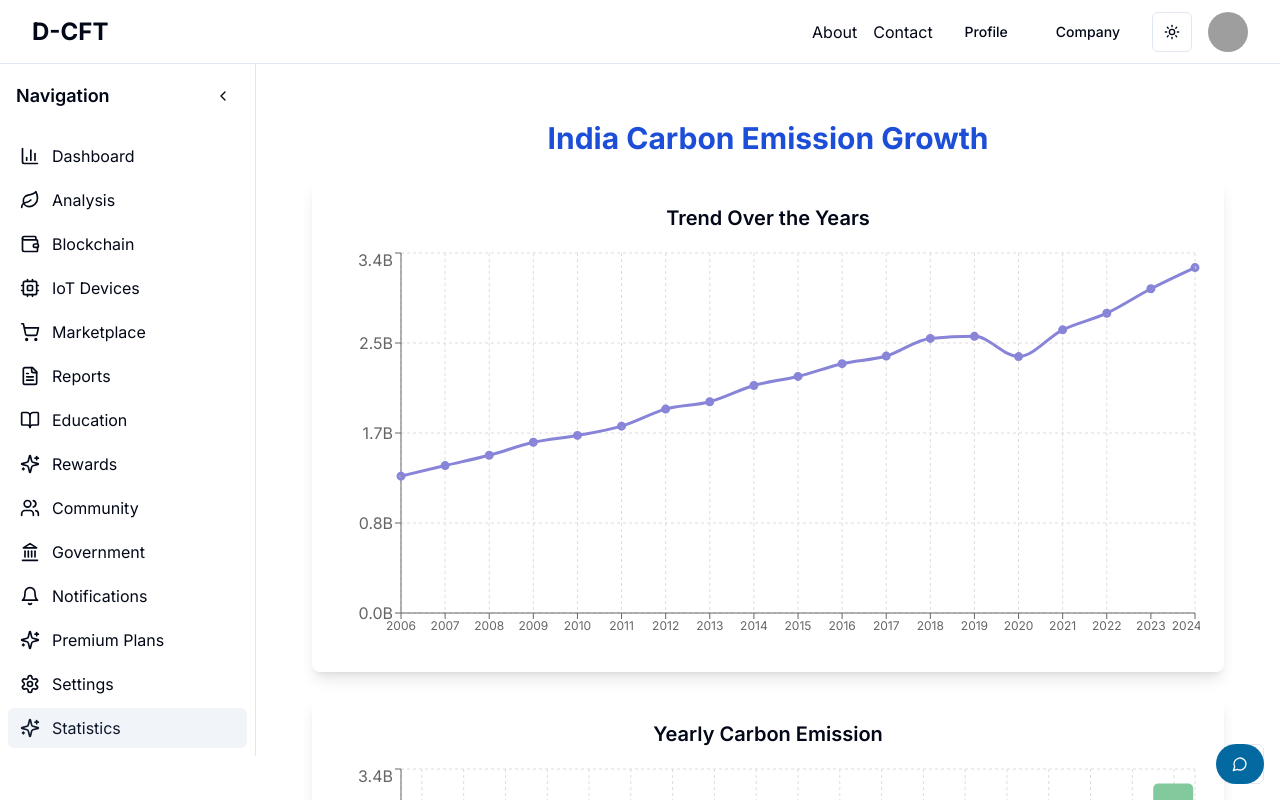
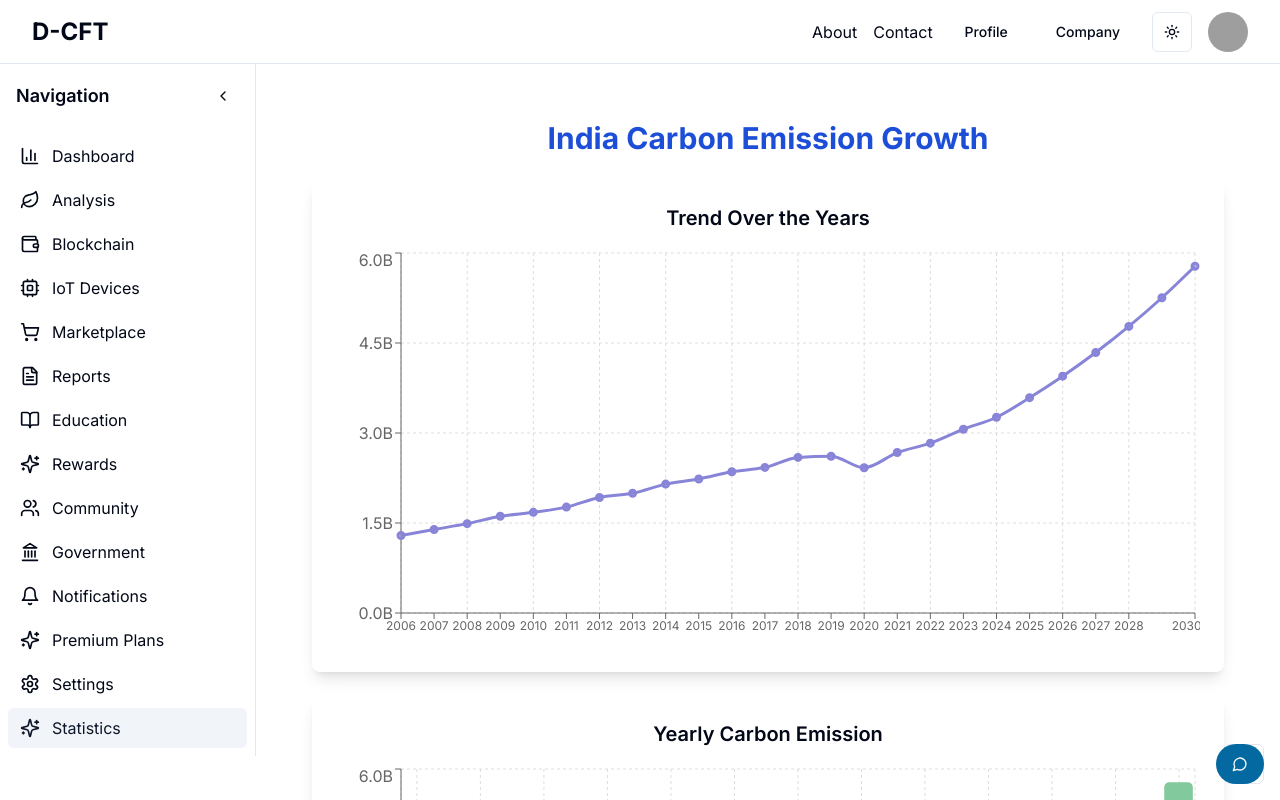
Before and after one commit to Ujjwal-sinha/D-CFT--UJJWALSINHA, a Next.js app: page /Statistics in a window 1280 px wide. Shown: the top 800 px of the page. Built offline with nearby package versions, Linux system fonts and the light colour scheme; grey boxes are pictures that could not be loaded.

Commit message:
update the prediction data

```diff
--- a/app/Statistics/page.tsx
+++ b/app/Statistics/page.tsx
@@ -26,6 +26,12 @@ const data = [
   { year: 2022, emission: 2831166200 },
   { year: 2023, emission: 3062324500 },
   { year: 2024, emission: 3262324500 },
+  { year: 2025, emission: 3588556950 },
+  { year: 2026, emission: 3947412645 },
+  { year: 2027, emission: 4342153910 },
+  { year: 2028, emission: 4776369301 },
+  { year: 2029, emission: 5254006231 },
+  { year: 2030, emission: 5779406854 },
 ];
 
 const COLORS = ["#8884d8", "#82ca9d", "#ffc658", "#ff8042", "#ff6384", "#36a2eb"];
@@ -47,7 +53,6 @@ const CarbonEmissionDashboard: React.FC = () => {
     <div className="p-6 max-w-5xl mx-auto">
       <h1 className="text-3xl font-bold text-center mb-6 text-blue-700">India Carbon Emission Growth</h1>
 
-      {/* Line Chart with Gradient */}
       <div className="bg-white shadow-lg rounded-lg p-6 mb-6">
         <h2 className="text-xl font-semibold text-center mb-4">Trend Over the Years</h2>
         <ResponsiveContainer width="100%" height={400}>
@@ -67,7 +72,6 @@ const CarbonEmissionDashboard: React.FC = () => {
         </ResponsiveContainer>
       </div>
 
-      {/* Bar Chart with Styling */}
       <div className="bg-white shadow-lg rounded-lg p-6 mb-6">
         <h2 className="text-xl font-semibold text-center mb-4">Yearly Carbon Emission</h2>
         <ResponsiveContainer width="100%" height={400}>
@@ -81,7 +85,6 @@ const CarbonEmissionDashboard: React.FC = () => {
         </ResponsiveContainer>
       </div>
 
-      {/* Pie Chart */}
       <div className="bg-white shadow-lg rounded-lg p-6 mb-6">
         <h2 className="text-xl font-semibold text-center mb-4">Emission Distribution (Recent Years)</h2>
         <ResponsiveContainer width="100%" height={400}>
```
